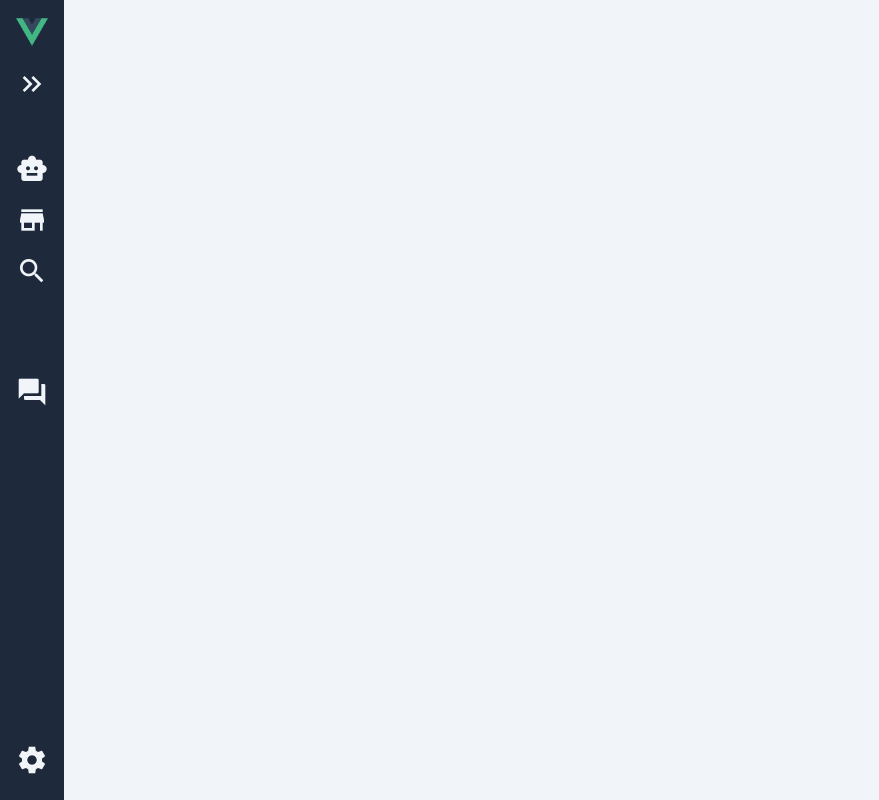
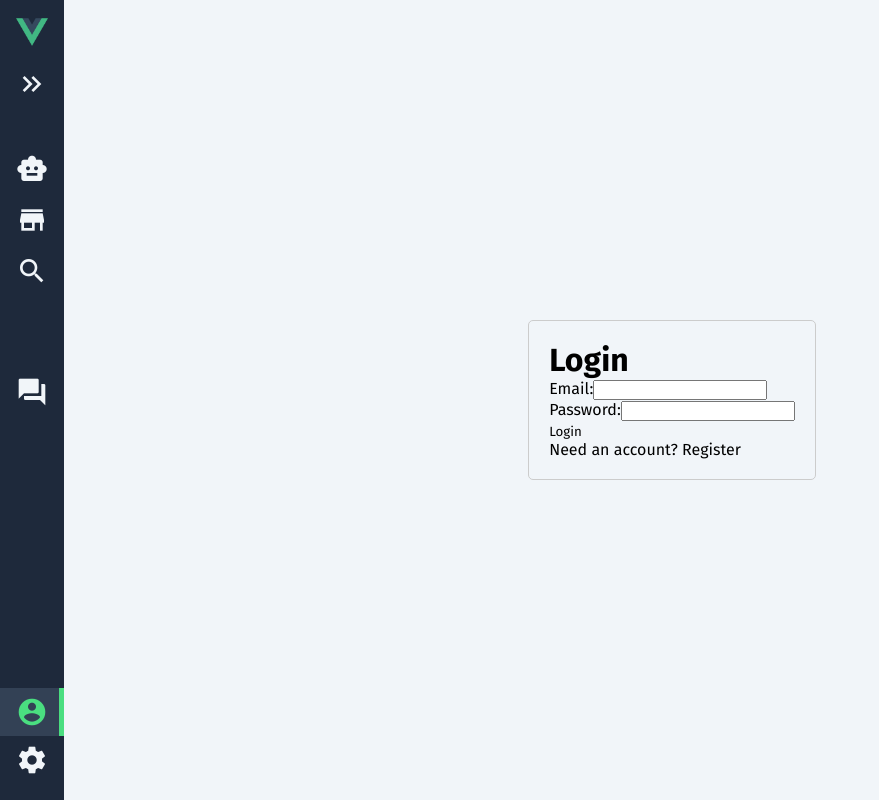
Before and after one commit to GanLiuuuu/xllama-client, a Vue app: page /profile in a window 1280 px wide. Shown: the whole page, without its empty margins (0-879 px from the left). Built offline with nearby package versions, Linux system fonts and the light colour scheme.

Commit message:
login/register page

```diff
--- a/src/components/Sidebar.vue
+++ b/src/components/Sidebar.vue
@@ -39,6 +39,10 @@
 		<div class="flex"></div>
 
 		<div class="menu">
+			<router-link to="/profile" class="button">
+				<span class="material-icons">account_circle</span>
+				<span class="text">Profile</span>
+			</router-link>
 			<router-link to="/settings" class="button">
 				<span class="material-icons">settings</span>
 				<span class="text">Settings</span>
--- a/src/router/index.js
+++ b/src/router/index.js
@@ -24,6 +24,10 @@ const router = createRouter({
 			path: '/chat',
 			component: () => import('../views/Chat.vue')
 		},
+		{
+			path: '/profile',
+			component: () => import('../views/Profile.vue')
+		}
 
 	],
 })
--- /dev/null
+++ b/src/views/Profile.vue
@@ -0,0 +1,53 @@
+<template>
+    <div class="auth-container">
+        <h1>{{ isLogin ? 'Login' : 'Register' }}</h1>
+        <form @submit.prevent="handleSubmit">
+            <div>
+                <label for="email">Email:</label>
+                <input type="email" v-model="email" required />
+            </div>
+            <div>
+                <label for="password">Password:</label>
+                <input type="password" v-model="password" required />
+            </div>
+            <button type="submit">{{ isLogin ? 'Login' : 'Register' }}</button>
+            <p @click="toggleForm">{{ isLogin ? 'Need an account? Register' : 'Already have an account? Login' }}</p>
+        </form>
+    </div>
+</template>
+
+<script>
+export default {
+    data() {
+        return {
+            isLogin: true,
+            email: '',
+            password: ''
+        };
+    },
+    methods: {
+        handleSubmit() {
+            if (this.isLogin) {
+                // todo:在这里处理login逻辑
+                console.log('Logging in with:', this.email, this.password);
+            } else {
+                // todo:在这里处理register逻辑
+                console.log('Registering with:', this.email, this.password);
+            }
+        },
+        toggleForm() {
+            this.isLogin = !this.isLogin;
+        }
+    }
+};
+</script>
+
+<style scoped>
+.auth-container {
+    max-width: 400px;
+    margin: auto;
+    padding: 20px;
+    border: 1px solid #ccc;
+    border-radius: 5px;
+}
+</style>
```
